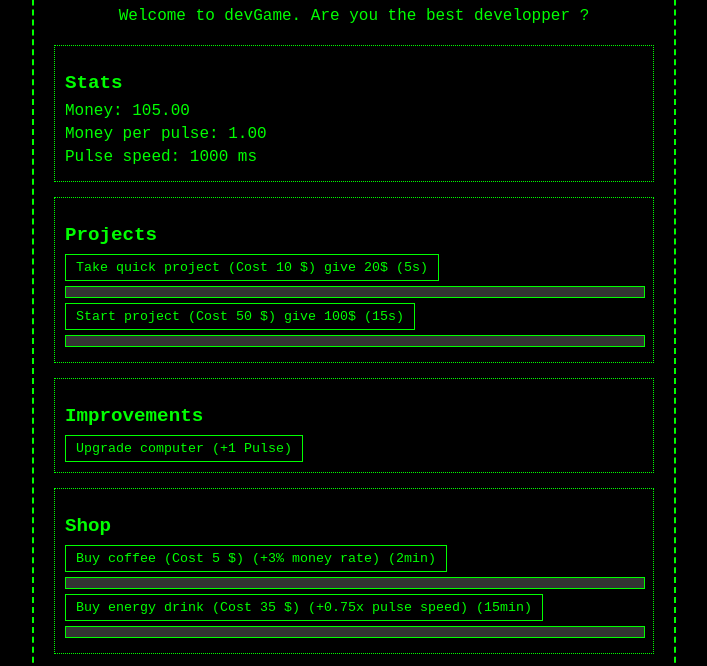
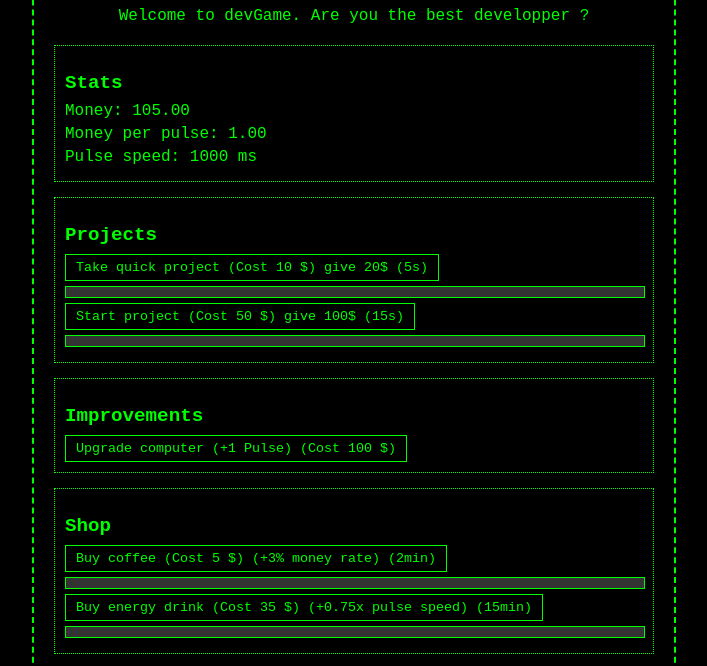
Before and after one commit to SkyBlyvion/DevGameV1, a plain HTML site: page index.html in a window 1280 px wide. Shown: the part 120-786 px from the top of the page, without its empty margins (286-993 px from the left). Drawn offline with Linux system fonts and the light colour scheme.

Commit message:
update readme and add cost for the upgradeComputer

```diff
--- a/index.html
+++ b/index.html
@@ -36,7 +36,7 @@
 
         <div class="section" id="improvements">
             <h2>Improvements</h2>
-            <button onclick="upgradeComputer()">Upgrade computer (+1 Pulse)</button>
+            <button onclick="upgradeComputer()">Upgrade computer (+1 Pulse) (Cost 100 $)</button>
         </div>
 
         <div class="section" id="shop">
```
Also changed, not shown: README.md.
